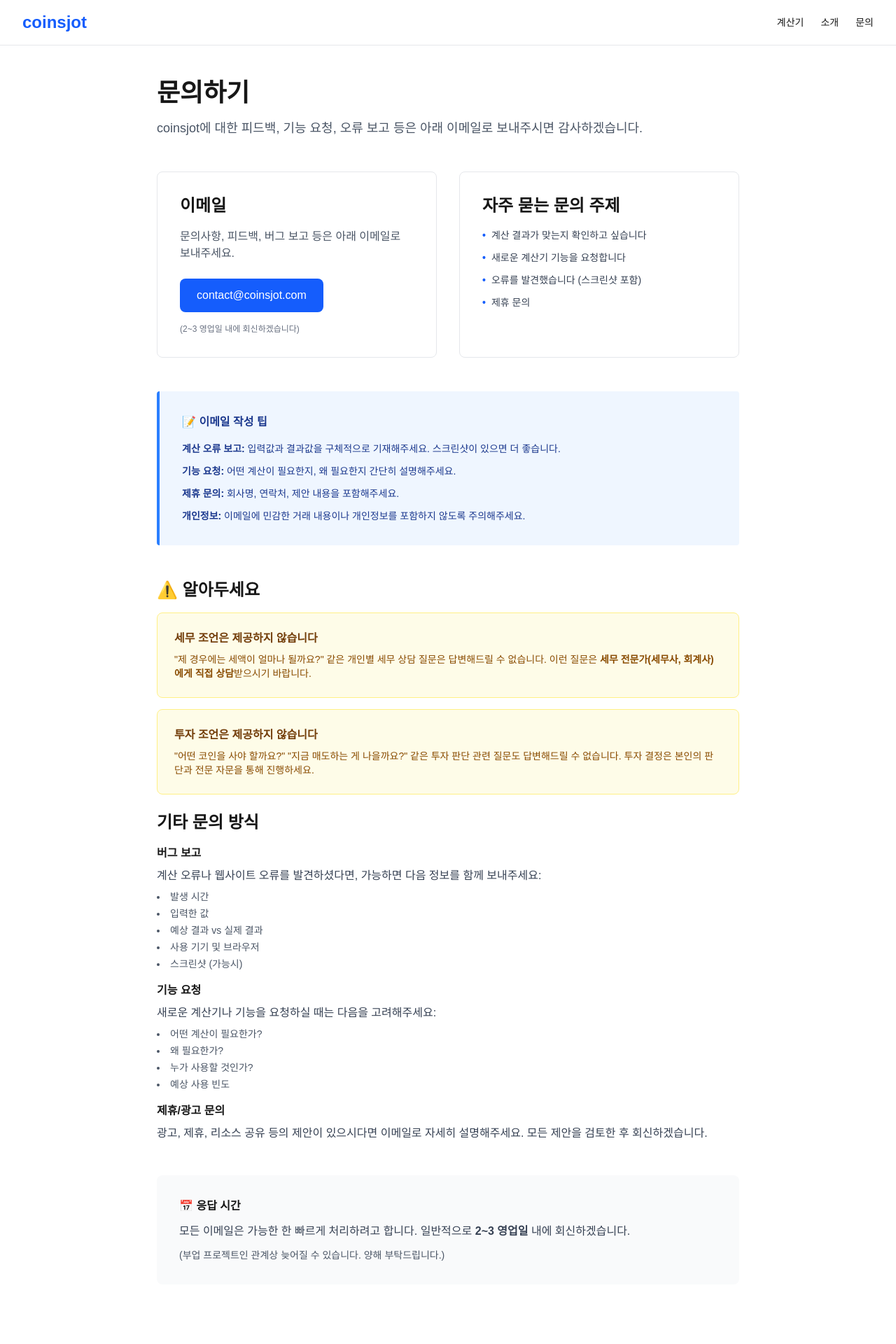
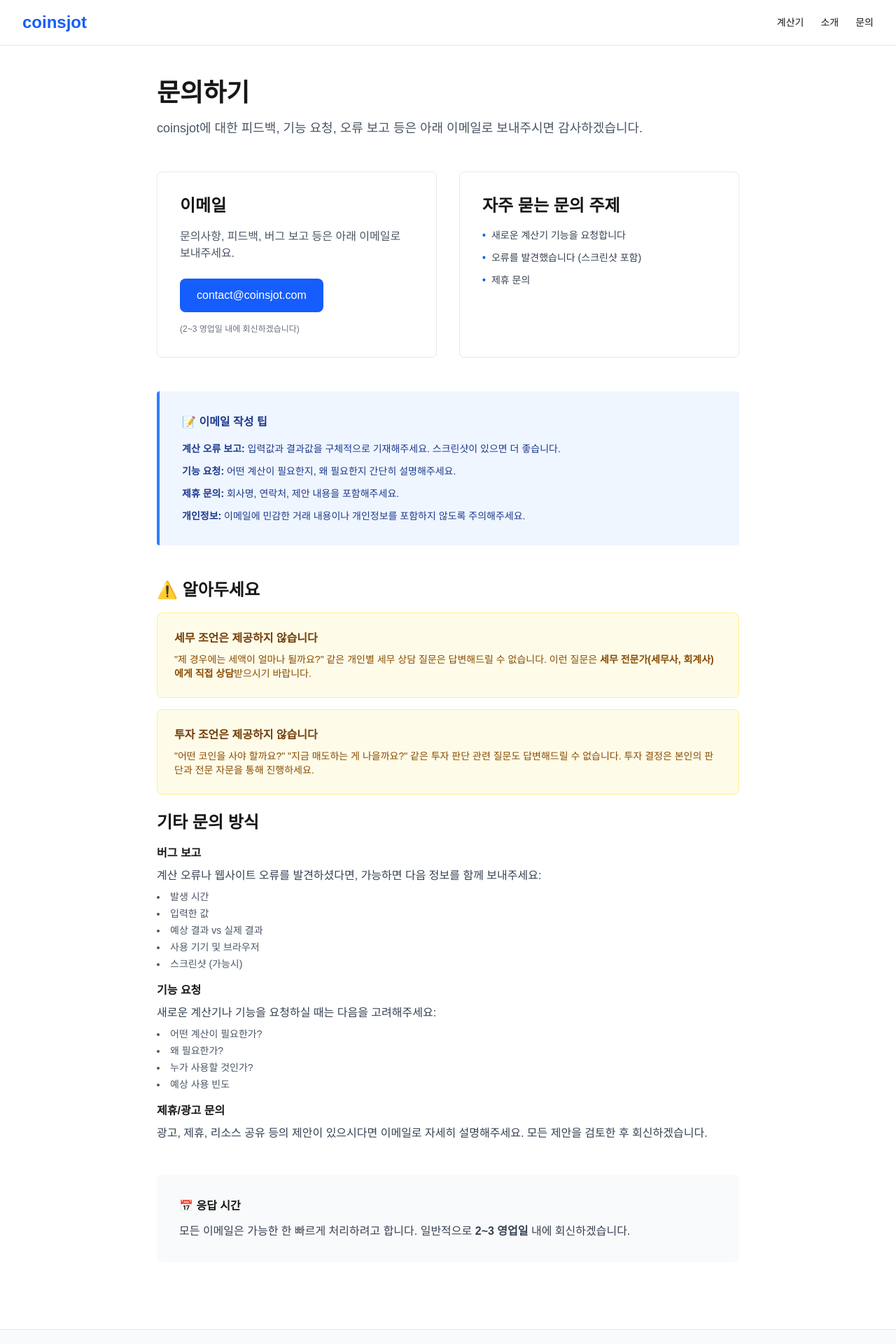
Before and after one commit to hyunguda/coinsjot, a Next.js app: page /contact in a window 1280 px wide. Shown: the top 1920 px of the page at 70% size. Built offline with nearby package versions, Linux system fonts and the light colour scheme.

Commit message:
Fix contact FAQ, remove free mention, update response time

```diff
--- a/app/contact/page.tsx
+++ b/app/contact/page.tsx
@@ -35,10 +35,6 @@ export default function ContactPage() {
         <div className="border border-gray-200 rounded-lg p-8">
           <h2 className="text-2xl font-bold mb-4">자주 묻는 문의 주제</h2>
           <ul className="space-y-3 text-sm text-gray-700">
-            <li className="flex gap-2">
-              <span className="text-blue-600 font-bold">•</span>
-              <span>계산 결과가 맞는지 확인하고 싶습니다</span>
-            </li>
             <li className="flex gap-2">
               <span className="text-blue-600 font-bold">•</span>
               <span>새로운 계산기 기능을 요청합니다</span>
@@ -145,9 +141,6 @@ export default function ContactPage() {
           모든 이메일은 가능한 한 빠르게 처리하려고 합니다. 일반적으로 <strong>2~3 영업일</strong> 내에
           회신하겠습니다.
         </p>
-        <p className="text-gray-600 text-sm mt-3">
-          (부업 프로젝트인 관계상 늦어질 수 있습니다. 양해 부탁드립니다.)
-        </p>
       </div>
     </div>
   );
--- a/app/page.tsx
+++ b/app/page.tsx
@@ -71,9 +71,9 @@ export default function Home() {
             </p>
           </div>
           <div>
-            <h3 className="text-lg font-semibold mb-3">무료 제공</h3>
+            <h3 className="text-lg font-semibold mb-3">즉시 사용</h3>
             <p className="text-gray-600">
-              모든 계산기는 무료로 제공됩니다. 광고나 제휴 정보가 포함될 수 있습니다.
+              회원가입 없이 바로 사용할 수 있습니다. 입력한 데이터는 서버에 저장되지 않습니다.
             </p>
           </div>
         </div>
```
